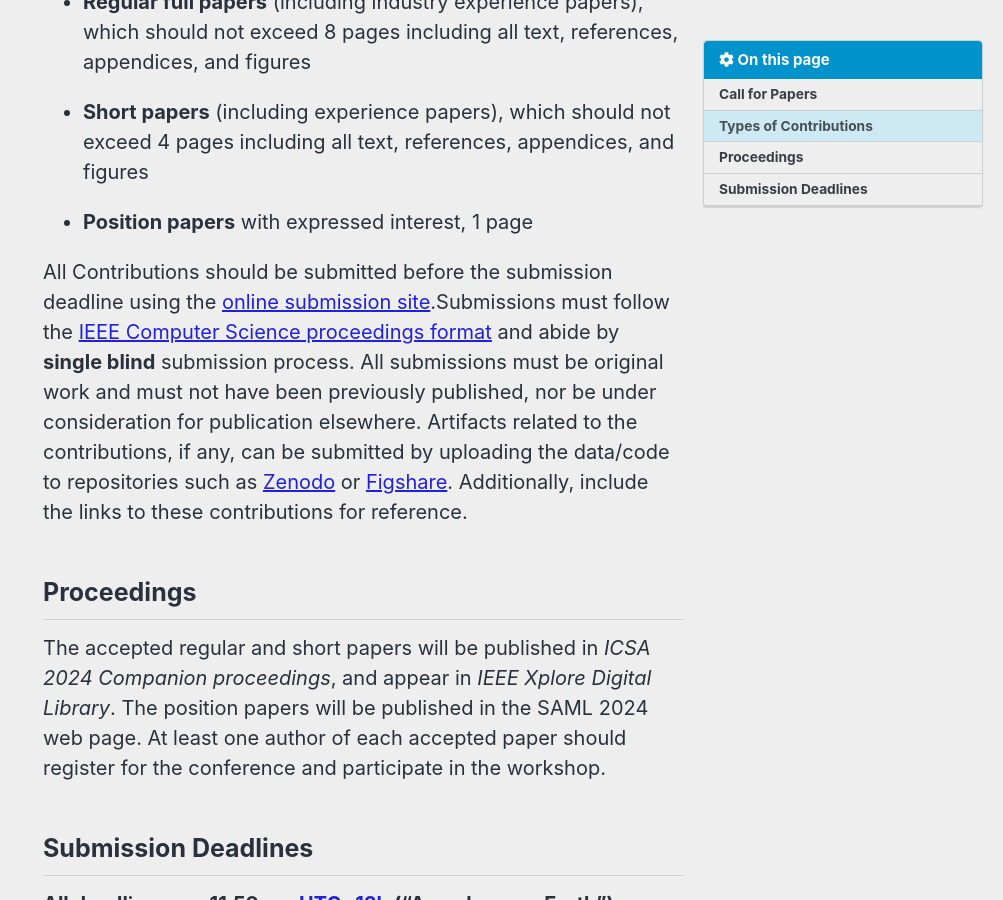
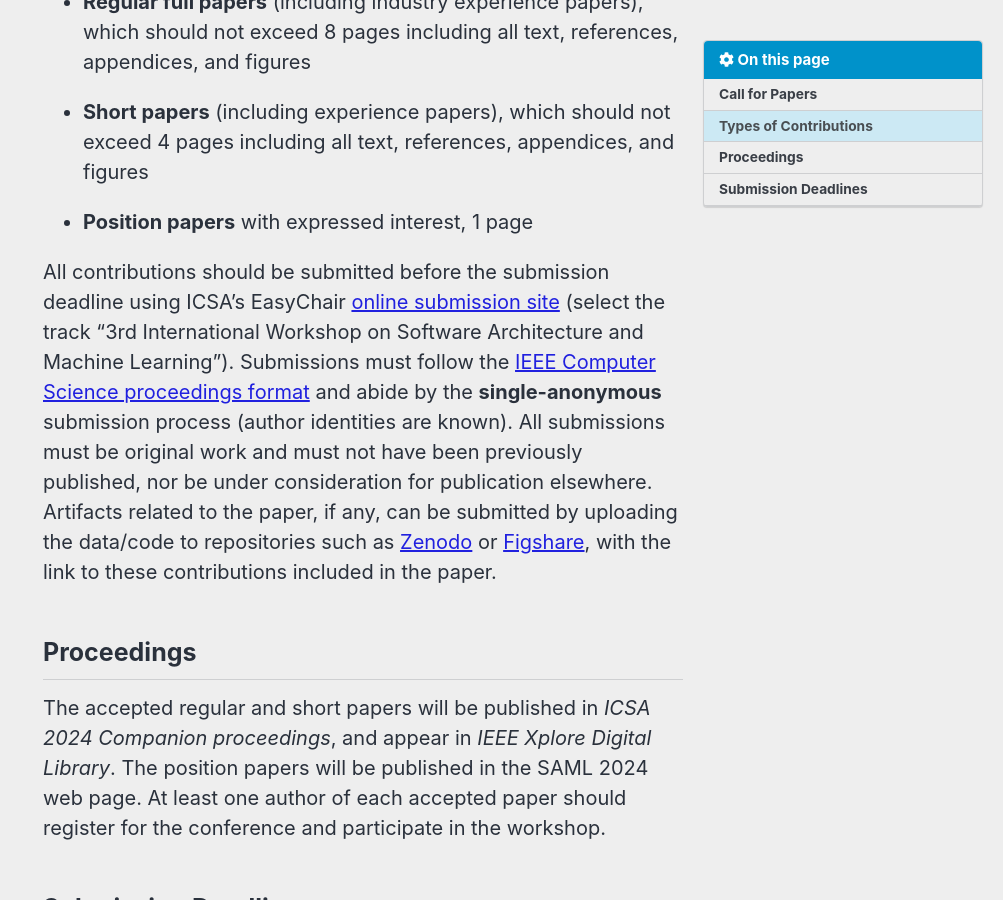
Before and after one commit to sa-ml/saml2024, a Jekyll site: the page built from _pages/calls/submissions.md, in a window 1280 px wide and 900 px high, scrolled down 2418 px. Shown: the whole window, without its empty margins (277-1280 px from the left). Built offline with Jekyll 4.4.1, drawn with Linux system fonts in a browser that asks for light colours; cached includes are drawn as plain includes; nearby versions of some CDN libraries.

Commit message:
Refined submission instructions

```diff
--- a/_pages/calls/submissions.md
+++ b/_pages/calls/submissions.md
@@ -51,7 +51,7 @@ The increasing usage of machine learning (ML) coupled with the software architec
 
 + **Position papers** with expressed interest, 1 page
 
-All Contributions should be submitted before the submission deadline using the [online submission site](https://easychair.org/conferences/?conf=icsa2024).Submissions must follow the [IEEE Computer Science proceedings format](https://www.ieee.org/conferences/publishing/templates.html) and abide by **single blind** submission process.  All submissions must be original work and must not have been previously published, nor be under consideration for publication elsewhere. Artifacts related to the contributions, if any, can be submitted by uploading the data/code to repositories such as [Zenodo](https://zenodo.org/) or [Figshare](https://figshare.com/). Additionally, include the links to these contributions for reference.
+All contributions should be submitted before the submission deadline using ICSA's EasyChair [online submission site](https://easychair.org/conferences/?conf=icsa2024) (select the track "3rd International Workshop on Software Architecture and Machine Learning"). Submissions must follow the [IEEE Computer Science proceedings format](https://www.ieee.org/conferences/publishing/templates.html) and abide by the **single-anonymous** submission process (author identities are known). All submissions must be original work and must not have been previously published, nor be under consideration for publication elsewhere. Artifacts related to the paper, if any, can be submitted by uploading the data/code to repositories such as [Zenodo](https://zenodo.org/) or [Figshare](https://figshare.com/), with the link to these contributions included in the paper.
 
 ## Proceedings
 
```
